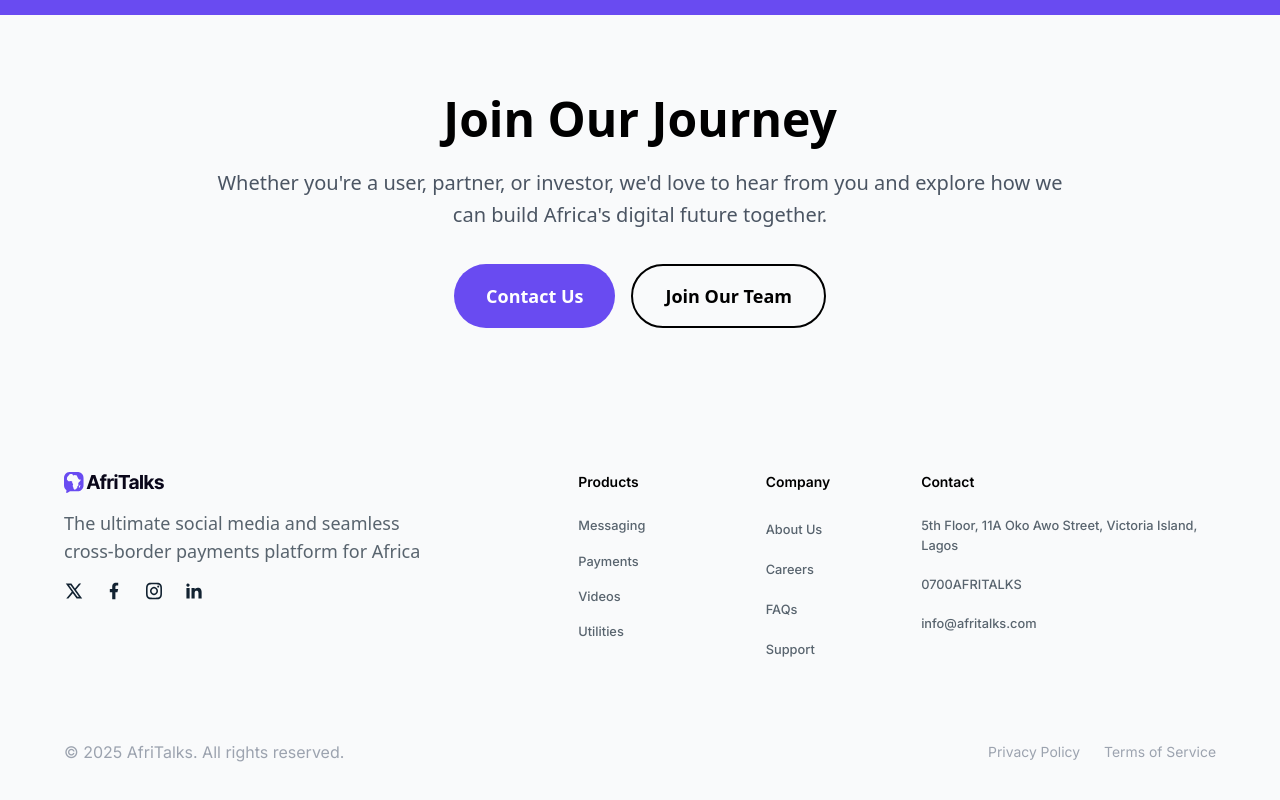
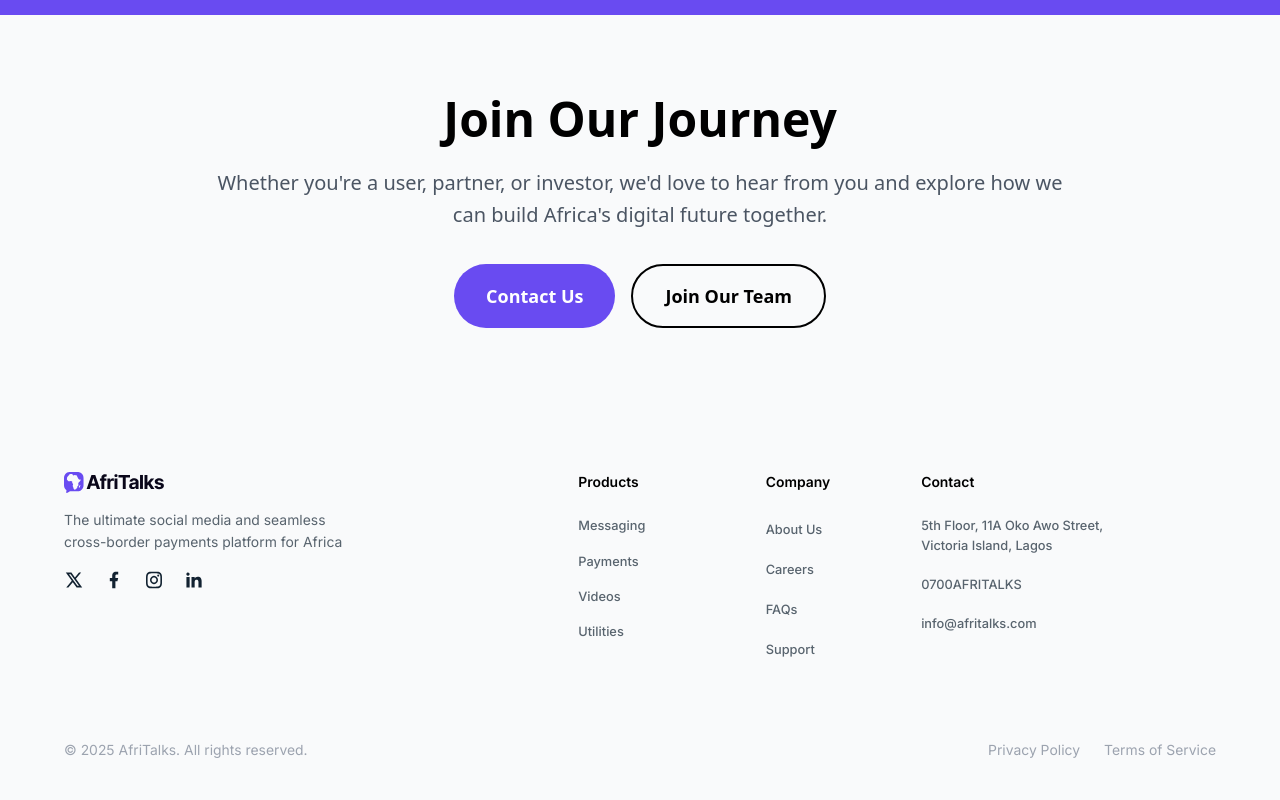
Before and after one commit to AlphadenHoldings/AFRITALKS_WEB, a Next.js app: page /about in a window 1280 px wide. Shown: the part 2635-3435 px from the top of the page. Built offline with nearby package versions, Linux system fonts and the light colour scheme.

Commit message:
font corrections

```diff
--- a/components/Footer.tsx
+++ b/components/Footer.tsx
@@ -15,7 +15,7 @@ export default function Footer() {
         <div className="grid grid-cols-1 md:grid-cols-7 gap-12 max-w-6xl mx-auto">
           <div className="md:col-span-3 space-y-4">
             <Image src={Logo} width={100} height={100} alt="logo" />
-            <p className="text-[#122231B2] text-[0.9rem] lg:text-lg leading-relaxed mb-6">
+            <p className="text-[#122231B2] text-[0.87rem] font-inter leading-relaxed mb-6">
               The ultimate social media and seamless <br /> cross-border
               payments platform for Africa
             </p>
@@ -89,7 +89,7 @@ export default function Footer() {
             </div>
           </div>
 
-          <div className="md:col-span-2 w-[60%] lg:w-full">
+          <div className="md:col-span-2 w-[60%] lg:w-[70%]">
             <h3 className="text-[.87rem] font-inter font-semibold mb-6">
               Contact
             </h3>
@@ -109,7 +109,7 @@ export default function Footer() {
 
         <div className="mt-12 pt-8">
           <div className="flex flex-col md:flex-row justify-between lg:items-center max-w-6xl mx-auto">
-            <p className="text-[#9CA3AF] font-inter font-normal mb-4 md:mb-0">
+            <p className="text-[#9CA3AF] text-[0.87rem] font-inter font-normal mb-4 md:mb-0">
               © {new Date().getFullYear()} AfriTalks. All rights reserved.
             </p>
             <div className="flex space-x-6">
```
